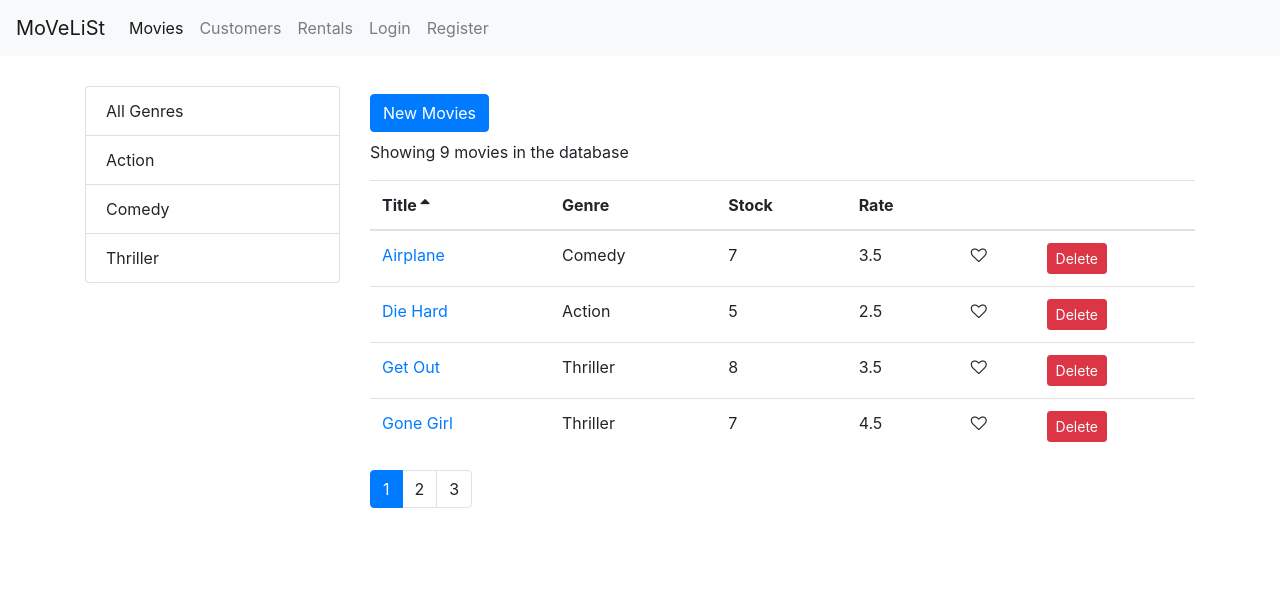
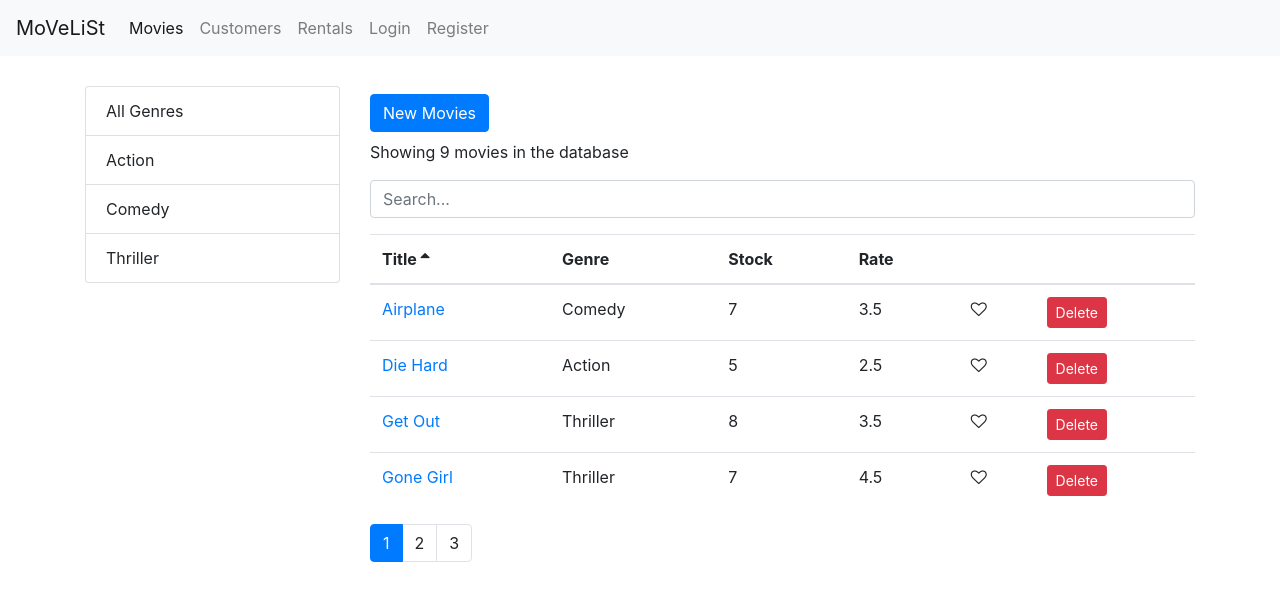
Before and after one commit to Arun05hp/movies-list, a React (Create React App) app: page /movies in a window 1280 px wide. Shown: the top 600 px of the page. Built offline with nearby package versions, Linux system fonts and the light colour scheme.

Commit message:
Search Box

```diff
--- a/src/components/Movies.jsx
+++ b/src/components/Movies.jsx
@@ -6,7 +6,8 @@
 import { getGenres } from "../services/fakeGenreService";
 import { paginate } from "../utils/paginate";
 import ListGroup from "./common/listGroup";
-import _ from "lodash";
+import SearchBox from "./common/searchBox";
+import _, { filter } from "lodash";
 
 class Movies extends Component {
   constructor(props) {
@@ -16,6 +17,8 @@
       genres: [],
       currentPage: 1,
       pageSize: 4,
+      searchQuery: "",
+      selectedGenre: null,
       sortColumn: { path: "title", order: "asc" },
     };
   }
@@ -42,7 +45,11 @@
   };
 
   handleGenreSelect = (genre) => {
-    this.setState({ selectedGenre: genre, currentPage: 1 });
+    this.setState({ selectedGenre: genre, searchQuery: "", currentPage: 1 });
+  };
+
+  handleSearch = (query) => {
+    this.setState({ searchQuery: query, selectedGenre: null, currentPage: 1 });
   };
 
   handleSort = (sortColumn) => {
@@ -55,12 +62,16 @@
       currentPage,
       sortColumn,
       selectedGenre,
+      searchQuery,
       movies: allMovies,
     } = this.state;
-    const filtered =
-      selectedGenre && selectedGenre._id
-        ? allMovies.filter((m) => m.genre._id === selectedGenre._id)
-        : allMovies;
+    let filtered = allMovies;
+    if (searchQuery)
+      filtered = allMovies.filter((m) =>
+        m.title.toLowerCase().startsWith(searchQuery.toLowerCase())
+      );
+    else if (selectedGenre && selectedGenre._id)
+      filtered = allMovies.filter((m) => m.genre._id === selectedGenre._id);
 
     const sorted = _.orderBy(filtered, [sortColumn.path], [sortColumn.order]);
 
@@ -70,7 +81,7 @@
 
   render() {
     const { length: count } = this.state.movies;
-    const { pageSize, currentPage, sortColumn } = this.state;
+    const { pageSize, currentPage, sortColumn, searchQuery } = this.state;
     if (count === 0) return <p>There are no movies in the Database</p>;
     const { totalCount, data: movies } = this.getPagedData();
     return (
@@ -88,6 +99,9 @@
           </Link>
 
           <p>Showing {totalCount} movies in the database</p>
+
+          <SearchBox value={searchQuery} onChange={this.handleSearch} />
+
           <MoviesTable
             movies={movies}
             sortColumn={sortColumn}
--- /dev/null
+++ b/src/components/common/searchBox.jsx
@@ -0,0 +1,16 @@
+import React from "react";
+
+const SearchBox = ({ value, onChange }) => {
+  return (
+    <input
+      type="text"
+      name="query"
+      className="form-control my-3"
+      placeholder="Search..."
+      value={value}
+      onChange={(e) => onChange(e.currentTarget.value)}
+    />
+  );
+};
+
+export default SearchBox;
```
